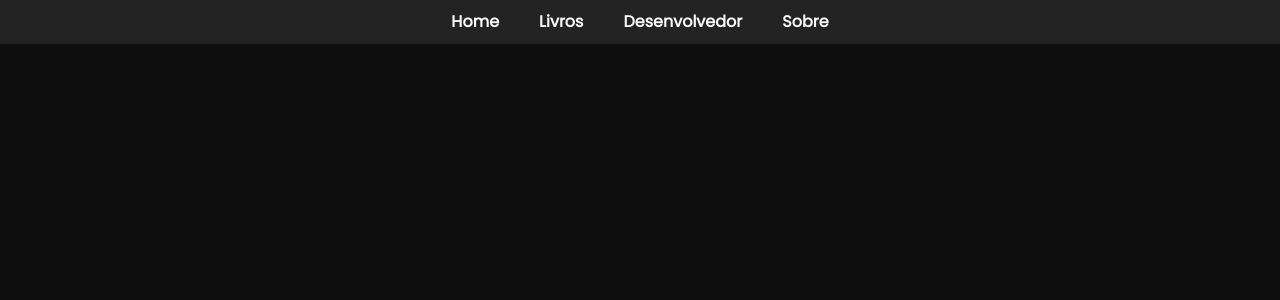
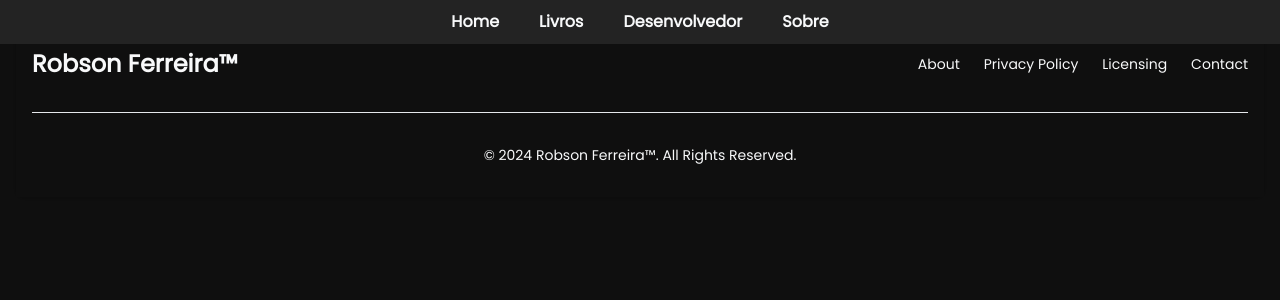
Before and after one commit to RobsonFe/Books-Front, an Angular app: page / in a window 1280 px wide. Shown: the top 300 px of the page. Built offline with nearby package versions, Linux system fonts and the light colour scheme.

Commit message:
feat:footer

```diff
--- a/src/app/app.component.html
+++ b/src/app/app.component.html
@@ -1,2 +1,3 @@
 <app-navbar />
 <router-outlet />
+<app-footer />
--- a/src/app/app.component.ts
+++ b/src/app/app.component.ts
@@ -3,11 +3,12 @@
 import { NavbarComponent } from './modules/components/navbar/navbar.component';
 import { ProfileComponent } from './modules/components/profile/profile.component';
 import { initFlowbite } from 'flowbite';
+import { FooterComponent } from './pages/footer/footer.component';
 
 @Component({
   selector: 'app-root',
   standalone: true,
-  imports: [RouterOutlet, NavbarComponent, ProfileComponent],
+  imports: [RouterOutlet, NavbarComponent, ProfileComponent, FooterComponent],
   templateUrl: './app.component.html',
   styleUrl: './app.component.css',
 })
--- /dev/null
+++ b/src/app/pages/footer/footer.component.css
@@ -0,0 +1,4 @@
+* {
+  background-color: var(--background);
+  color: #f8f9fa;
+}
--- /dev/null
+++ b/src/app/pages/footer/footer.component.html
@@ -0,0 +1,48 @@
+<footer class="bg-white rounded-lg shadow dark:bg-gray-900 m-4">
+  <div class="w-full max-w-screen-xl mx-auto p-4 md:py-8">
+    <div class="sm:flex sm:items-center sm:justify-between">
+      <a
+        href="https://github.com/RobsonFe"
+        target="_blank"
+        class="flex items-center mb-4 sm:mb-0 space-x-3 rtl:space-x-reverse"
+      >
+        <!-- <img src="https://flowbite.com/docs/images/logo.svg" class="h-8" alt="Flowbite Logo" /> -->
+        <span
+          class="self-center text-2xl font-semibold whitespace-nowrap dark:text-white"
+          >Robson Ferreira™</span
+        >
+      </a>
+      <ul
+        class="flex flex-wrap items-center mb-6 text-sm font-medium text-gray-500 sm:mb-0 dark:text-gray-400"
+      >
+        <li>
+          <a href="#" class="hover:underline me-4 md:me-6">About</a>
+        </li>
+        <li>
+          <a href="#" class="hover:underline me-4 md:me-6">Privacy Policy</a>
+        </li>
+        <li>
+          <a href="#" class="hover:underline me-4 md:me-6">Licensing</a>
+        </li>
+        <li>
+          <a
+            href="mailto:robson-ferreiradasilva@hotmail.com"
+            target="_blank"
+            class="hover:underline"
+            >Contact</a
+          >
+        </li>
+      </ul>
+    </div>
+    <hr class="my-6 border-gray-200 sm:mx-auto dark:border-gray-700 lg:my-8" />
+    <span class="block text-sm text-gray-500 sm:text-center dark:text-gray-400"
+      >© {{ anoAtual }}
+      <a
+        href="https://github.com/RobsonFe"
+        target="_blank"
+        class="hover:underline"
+        >Robson Ferreira™</a
+      >. All Rights Reserved.</span
+    >
+  </div>
+</footer>
--- /dev/null
+++ b/src/app/pages/footer/footer.component.ts
@@ -0,0 +1,12 @@
+import { Component } from '@angular/core';
+
+@Component({
+  selector: 'app-footer',
+  standalone: true,
+  imports: [],
+  templateUrl: './footer.component.html',
+  styleUrl: './footer.component.css',
+})
+export class FooterComponent {
+  anoAtual = new Date().getFullYear();
+}
```
Also changed, not shown: 1 other file (tests, documents, lock files or other folders).
